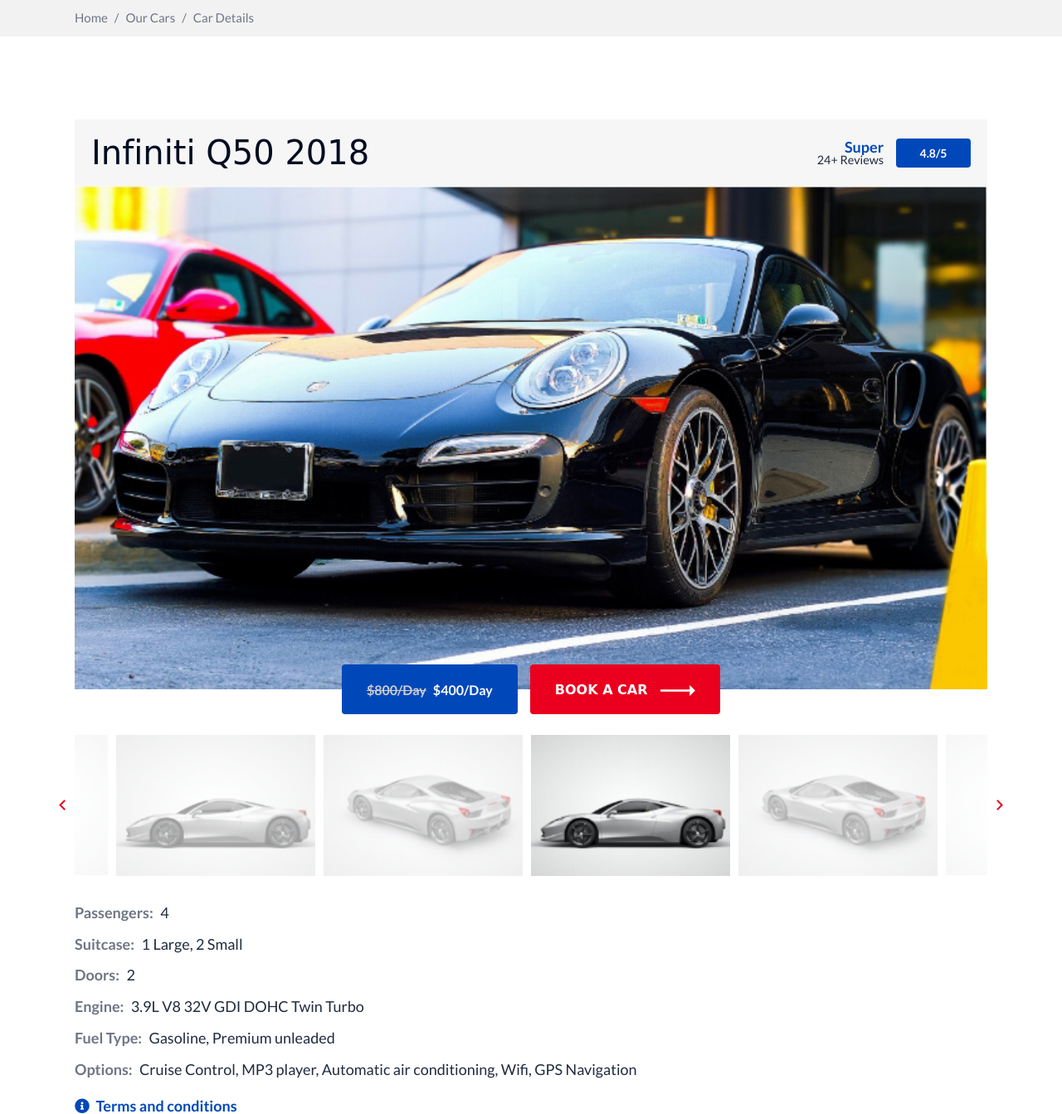
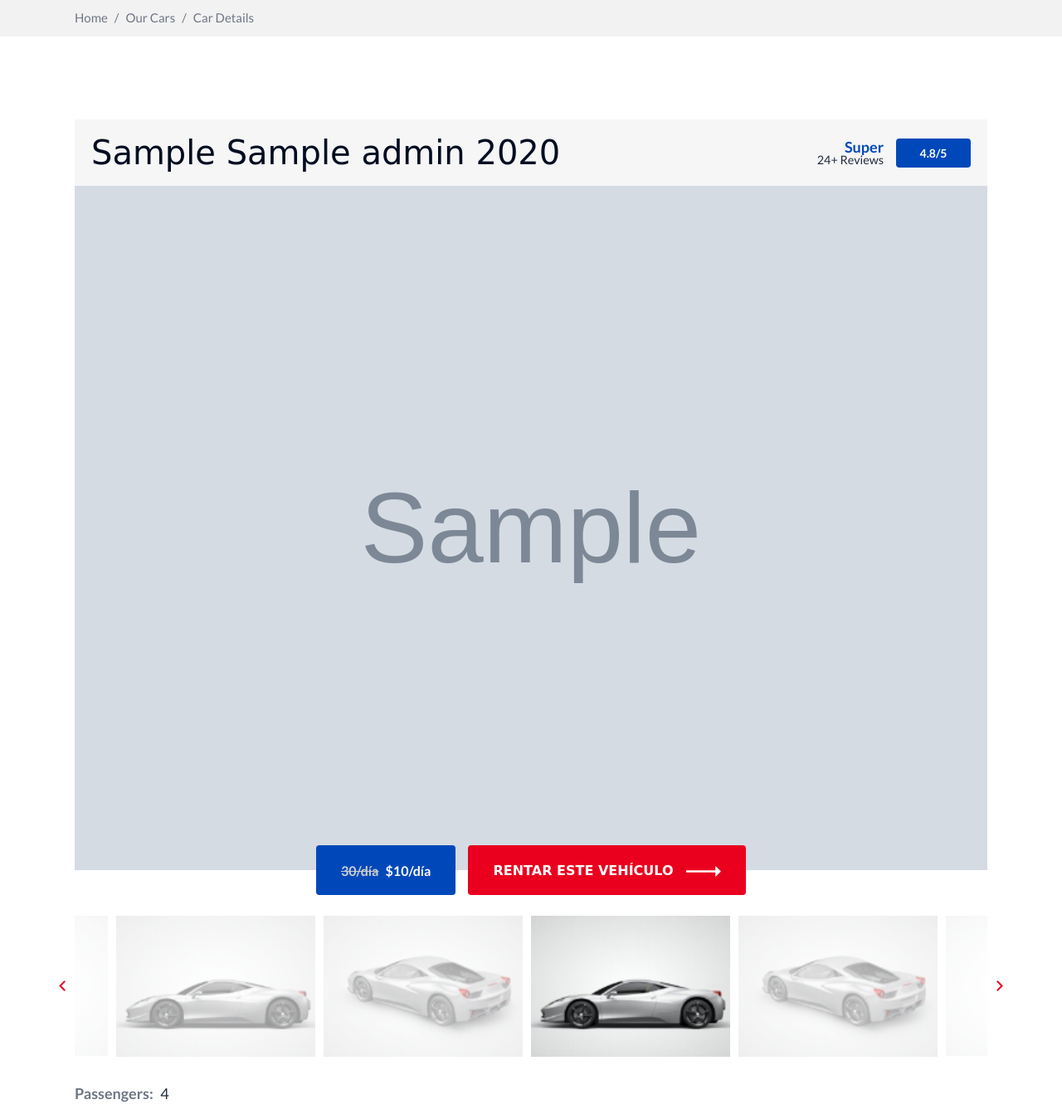
Before and after one commit to alanaquino/easy_rent_car, a PHP site: page /details.php in a window 1280 px wide. Shown: the part 266-1609 px from the top of the page at 83% size. Run offline with PHP 8.4, Linux system fonts and the light colour scheme; tables that the repository leaves empty or names only in its code hold one stand-in row (values such as "Sample post"); grey boxes marked "Sample" are stand-in pictures; some libraries are stand-ins or nearby versions; some web fonts are replaced.

Commit message:
Se realizó modificaciones en la página de detalle de vehículo

```diff
--- a/details.php
+++ b/details.php
@@ -1,5 +1,30 @@
 <?php
+
 session_start();
+
+// Database connection
+include('config/db.php');
+
+
+$sql = "SELECT * FROM `cars`";
+$result = $connection->query($sql);
+
+if ($result->num_rows > 0) {
+    // output data of each row
+    while($row = $result->fetch_assoc()) {
+        $brand=$row["brand"];
+        $model=$row["model"];
+        $level=$row["level"];
+        $year=$row["year"];
+        $type=$row["type"];
+        $foto_principal=$row["foto_principal"];
+        $daily_price=$row["daily_price"];
+        $created_at=$row["created_at"];
+        $updated_at=$row["updated_at"];
+    }
+} else {
+    echo "falla en el query para buscar los datos";
+}
 
 ?>
 <!DOCTYPE html>
@@ -94,7 +119,7 @@
 								<div class="thumbnail_carousel" data-aos="fade-up" data-aos-delay="100">
 									<div class="item">
 										<div class="item_head">
-											<h4 class="item_title mb-0">Infiniti Q50 2018</h4>
+											<h4 class="item_title mb-0"><?php echo "".$brand." ".$model." ".$level." ".$year." "; ?></h4>
 											<ul class="review_text ul_li_right clearfix">
 												<li class="text-right">
 													<strong>Super</strong>
@@ -103,127 +128,18 @@
 												<li><span class="bg_default_blue">4.8/5</span></li>
 											</ul>
 										</div>
-										<img src="assets/images/gallery/img_07.jpg" alt="image_not_found">
+										<img src="uploads/<?php echo $foto_principal; ?>" alt="image_not_found">
 										<ul class="btns_group ul_li_center clearfix">
 											<li>
-												<span class="custom_btn btn_width bg_default_blue"><del>$800/Day</del> $400/Day</span>
+												<span class="custom_btn btn_width bg_default_blue"><del><?php echo $daily_price+20; ?>/día</del> $<?php echo $daily_price; ?>/día</span>
 											</li>
 											<li>
-												<a href="details.php" class="custom_btn btn_width bg_default_red text-uppercase">Book A Car <img src="assets/images/icons/icon_01.png" alt="icon_not_found"></a>
-											</li>
-										</ul>
-									</div>
-
-									<div class="item">
-										<div class="item_head">
-											<h4 class="item_title mb-0">Infiniti Q50 2018</h4>
-											<ul class="review_text ul_li_right clearfix">
-												<li class="text-right">
-													<strong>Super</strong>
-													<small>24+ Reviews</small>
-												</li>
-												<li><span class="bg_default_blue">4.8/5</span></li>
-											</ul>
-										</div>
-										<img src="assets/images/gallery/img_07.jpg" alt="image_not_found">
-										<ul class="btns_group ul_li_center clearfix">
-											<li>
-												<span class="custom_btn btn_width bg_default_blue"><del>$800/Day</del> $400/Day</span>
-											</li>
-											<li>
-												<a href="details.php" class="custom_btn btn_width bg_default_red text-uppercase">Book A Car <img src="assets/images/icons/icon_01.png" alt="icon_not_found"></a>
-											</li>
-										</ul>
-									</div>
-
-									<div class="item">
-										<div class="item_head">
-											<h4 class="item_title mb-0">Infiniti Q50 2018</h4>
-											<ul class="review_text ul_li_right clearfix">
-												<li class="text-right">
-													<strong>Super</strong>
-													<small>24+ Reviews</small>
-												</li>
-												<li><span class="bg_default_blue">4.8/5</span></li>
-											</ul>
-										</div>
-										<img src="assets/images/gallery/img_07.jpg" alt="image_not_found">
-										<ul class="btns_group ul_li_center clearfix">
-											<li>
-												<span class="custom_btn btn_width bg_default_blue"><del>$800/Day</del> $400/Day</span>
-											</li>
-											<li>
-												<a href="details.php" class="custom_btn btn_width bg_default_red text-uppercase">Book A Car <img src="assets/images/icons/icon_01.png" alt="icon_not_found"></a>
-											</li>
-										</ul>
-									</div>
-
-									<div class="item">
-										<div class="item_head">
-											<h4 class="item_title mb-0">Infiniti Q50 2018</h4>
-											<ul class="review_text ul_li_right clearfix">
-												<li class="text-right">
-													<strong>Super</strong>
-													<small>24+ Reviews</small>
-												</li>
-												<li><span class="bg_default_blue">4.8/5</span></li>
-											</ul>
-										</div>
-										<img src="assets/images/gallery/img_07.jpg" alt="image_not_found">
-										<ul class="btns_group ul_li_center clearfix">
-											<li>
-												<span class="custom_btn btn_width bg_default_blue"><del>$800/Day</del> $400/Day</span>
-											</li>
-											<li>
-												<a href="details.php" class="custom_btn btn_width bg_default_red text-uppercase">Book A Car <img src="assets/images/icons/icon_01.png" alt="icon_not_found"></a>
-											</li>
-										</ul>
-									</div>
-
-									<div class="item">
-										<div class="item_head">
-											<h4 class="item_title mb-0">Infiniti Q50 2018</h4>
-											<ul class="review_text ul_li_right clearfix">
-												<li class="text-right">
-													<strong>Super</strong>
-													<small>24+ Reviews</small>
-												</li>
-												<li><span class="bg_default_blue">4.8/5</span></li>
-											</ul>
-										</div>
-										<img src="assets/images/gallery/img_07.jpg" alt="image_not_found">
-										<ul class="btns_group ul_li_center clearfix">
-											<li>
-												<span class="custom_btn btn_width bg_default_blue"><del>$800/Day</del> $400/Day</span>
-											</li>
-											<li>
-												<a href="details.php" class="custom_btn btn_width bg_default_red text-uppercase">Book A Car <img src="assets/images/icons/icon_01.png" alt="icon_not_found"></a>
-											</li>
-										</ul>
-									</div>
-
-									<div class="item">
-										<div class="item_head">
-											<h4 class="item_title mb-0">Infiniti Q50 2018</h4>
-											<ul class="review_text ul_li_right clearfix">
-												<li class="text-right">
-													<strong>Super</strong>
-													<small>24+ Reviews</small>
-												</li>
-												<li><span class="bg_default_blue">4.8/5</span></li>
-											</ul>
-										</div>
-										<img src="assets/images/gallery/img_07.jpg" alt="image_not_found">
-										<ul class="btns_group ul_li_center clearfix">
-											<li>
-												<span class="custom_btn btn_width bg_default_blue"><del>$800/Day</del> $400/Day</span>
-											</li>
-											<li>
-												<a href="details.php" class="custom_btn btn_width bg_default_red text-uppercase">Book A Car <img src="assets/images/icons/icon_01.png" alt="icon_not_found"></a>
+												<a href="details.php" class="custom_btn btn_width bg_default_red text-uppercase">Rentar este vehículo <img src="assets/images/icons/icon_01.png" alt="icon_not_found"></a>
 											</li>
 										</ul>
 									</div>
 								</div>
+
 								<div class="thumbnail_carousel_nav" data-aos="fade-up" data-aos-delay="100">
 									<div class="item">
 										<img src="assets/images/gallery/child_01.jpg" alt="image_not_found">
```
Also changed, not shown: uploads/img_07.jpg (added).
